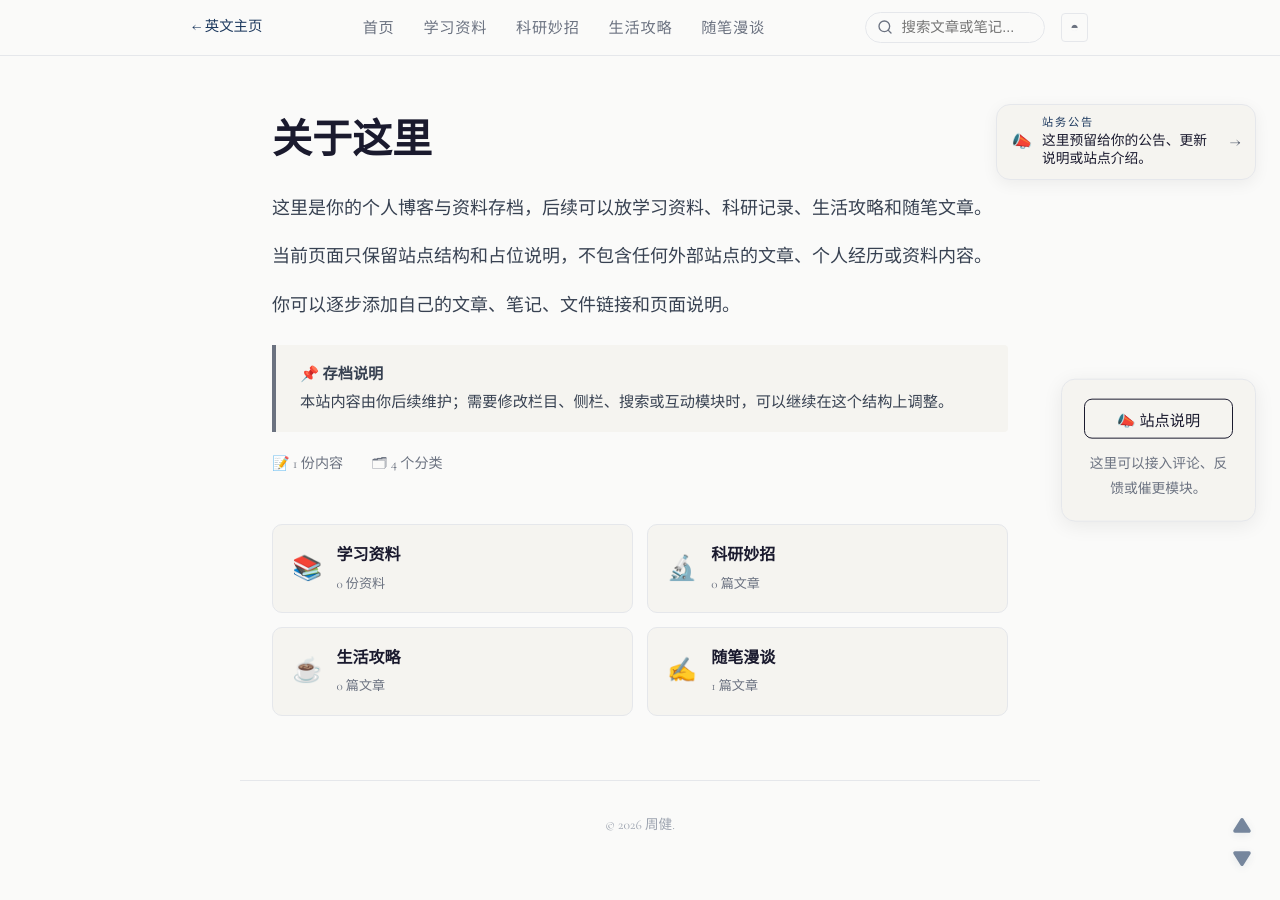
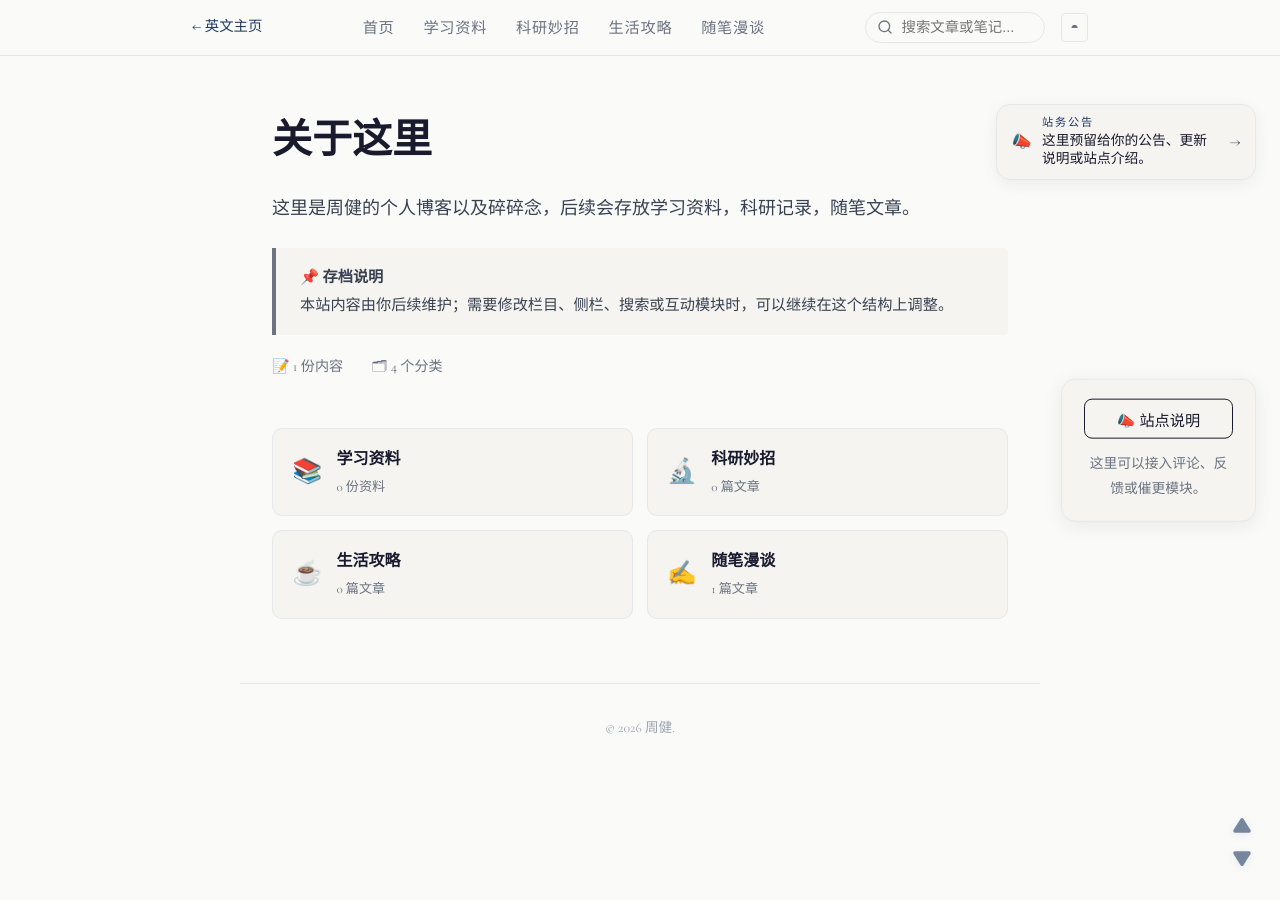
Before and after one commit to jianrec/jianzhou, a Jekyll site: the page built from index.html, in a window 1280 px wide. Built offline with Jekyll 4.4.1, drawn with Linux system fonts in a browser that asks for light colours; comment, search, counter and statistics services are not loaded.

Commit message:
Update homepage introduction

```diff
--- a/index.html
+++ b/index.html
@@ -154,14 +154,8 @@ title: 周健的个人博客
 
 <section class="bio-section" style="margin-bottom: 3rem;">
   <h1>关于这里</h1>
-  <p style="margin-bottom: 1rem;">
-    这里是你的个人博客与资料存档，后续可以放学习资料、科研记录、生活攻略和随笔文章。
-  </p>
-  <p style="margin-bottom: 1rem;">
-    当前页面只保留站点结构和占位说明，不包含任何外部站点的文章、个人经历或资料内容。
-  </p>
   <p style="margin-bottom: 1.5rem;">
-    你可以逐步添加自己的文章、笔记、文件链接和页面说明。
+    这里是周健的个人博客以及碎碎念，后续会存放学习资料，科研记录，随笔文章。
   </p>
 
   <div class="site-note-box">
```
